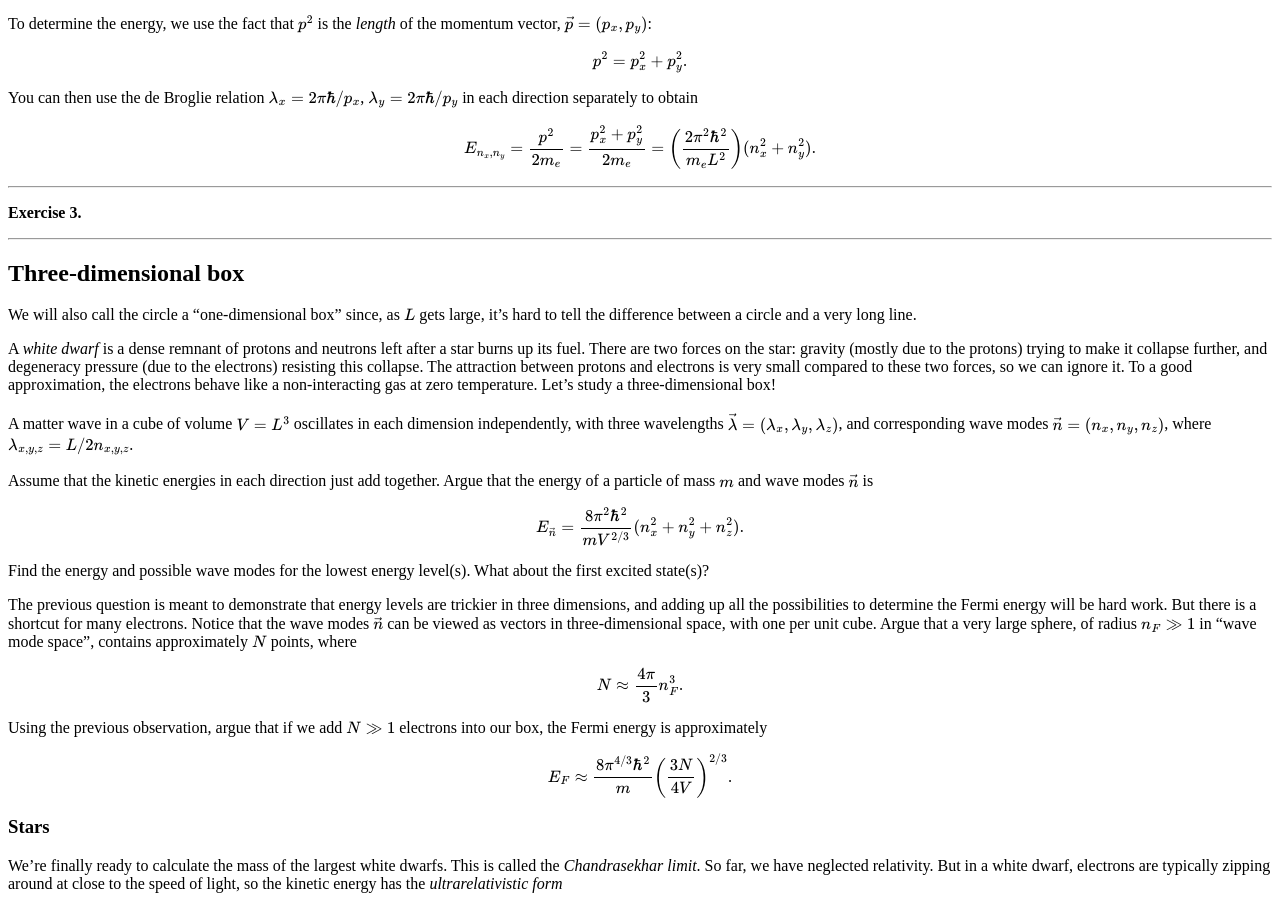
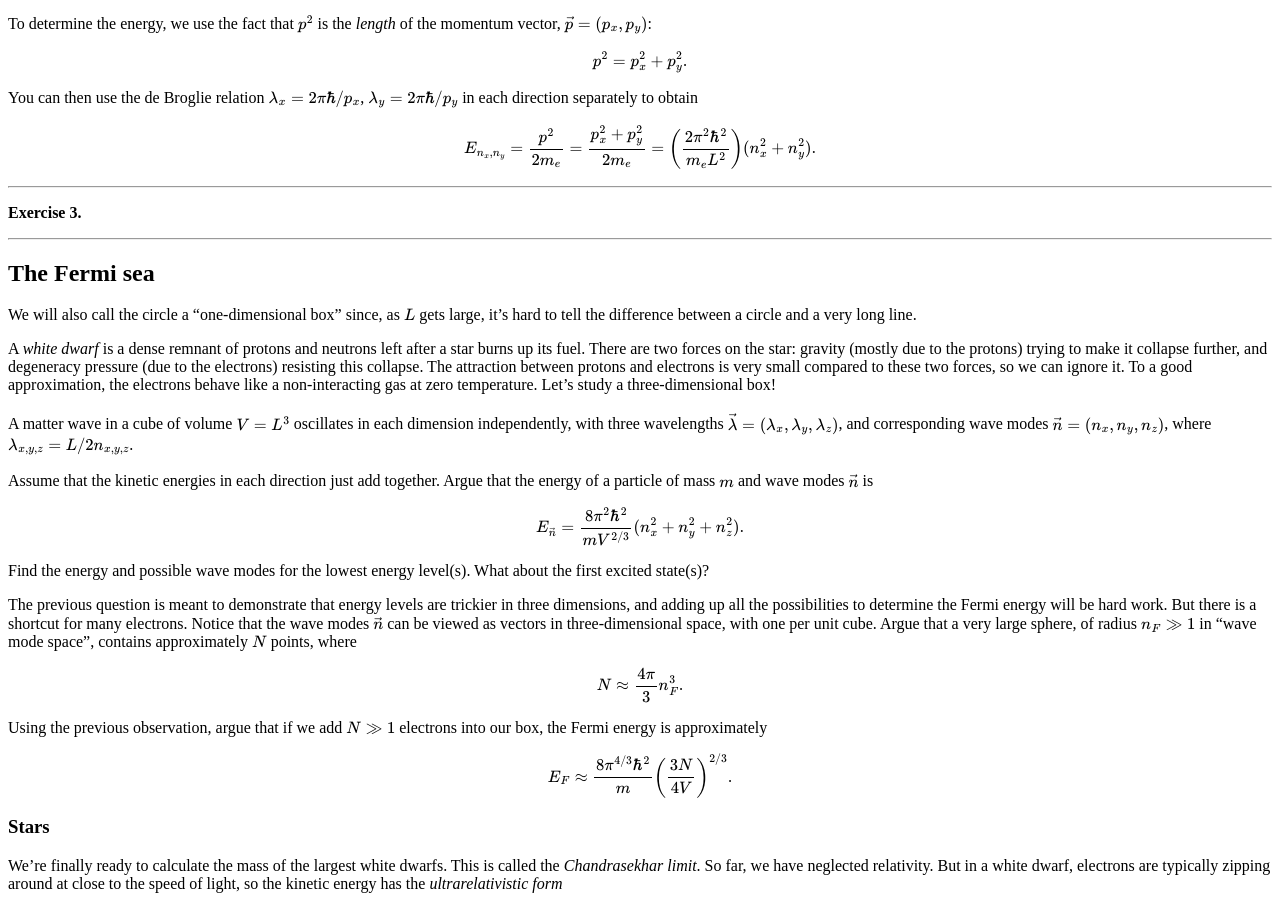
Before and after one commit to hapax/hapax.github.io, a Jekyll site: the page built from assets/chandra.md, in a window 1280 px wide and 900 px high, scrolled down 4074 px. Built offline with Jekyll 4.4.1, drawn with Linux system fonts in a browser that asks for light colours; our own code applies the rules of GitHub Pages for plain Markdown files; formulas are drawn with MathJax 3; a script that is not in the unit is left out.

Commit message:
Update chandra.md

```diff
--- a/assets/chandra.md
+++ b/assets/chandra.md
@@ -404,7 +404,7 @@ $$
 
 ---
 
-## Three-dimensional box <a id="sec-2-2" name="sec-2-2"></a>
+## The Fermi sea <a id="sec-2-2" name="sec-2-2"></a>
 
 We will also call the circle a "one-dimensional box" since, as $L$
 gets large, it's hard to tell the difference between a circle and a
```
